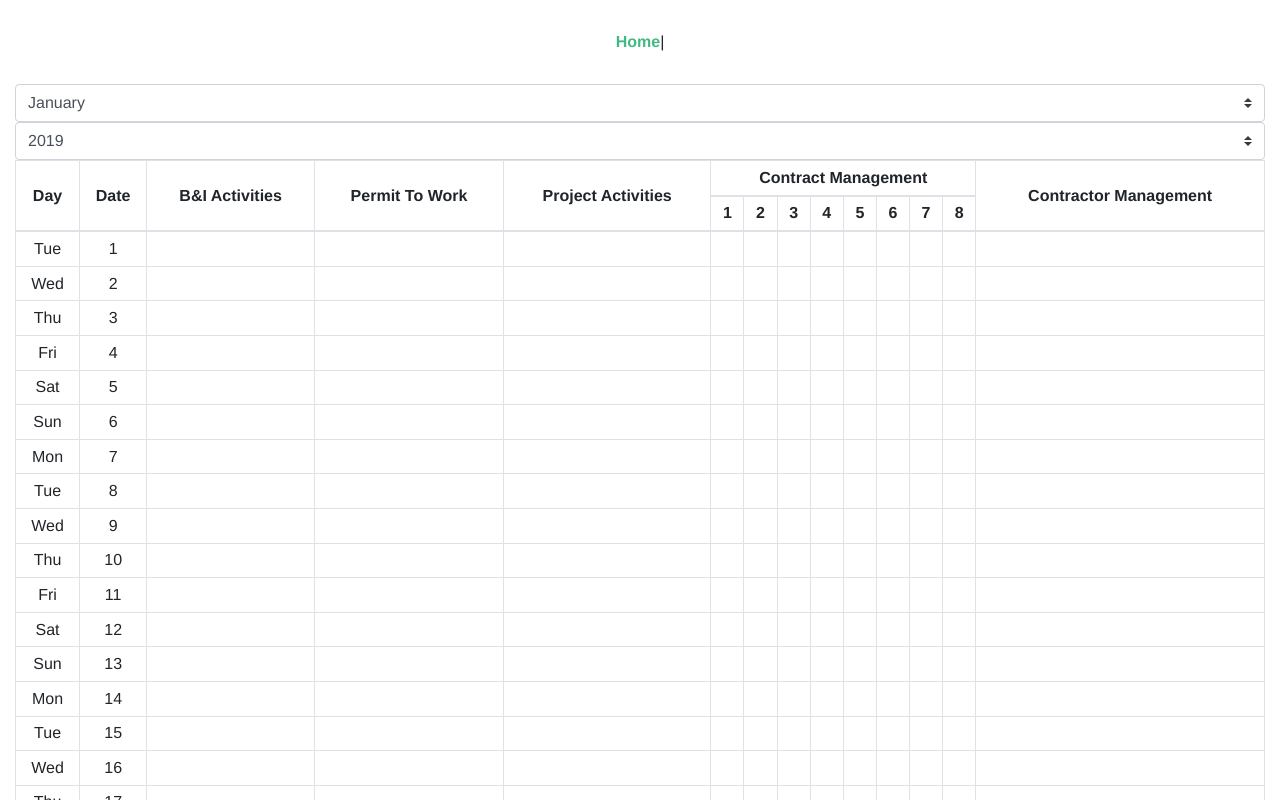
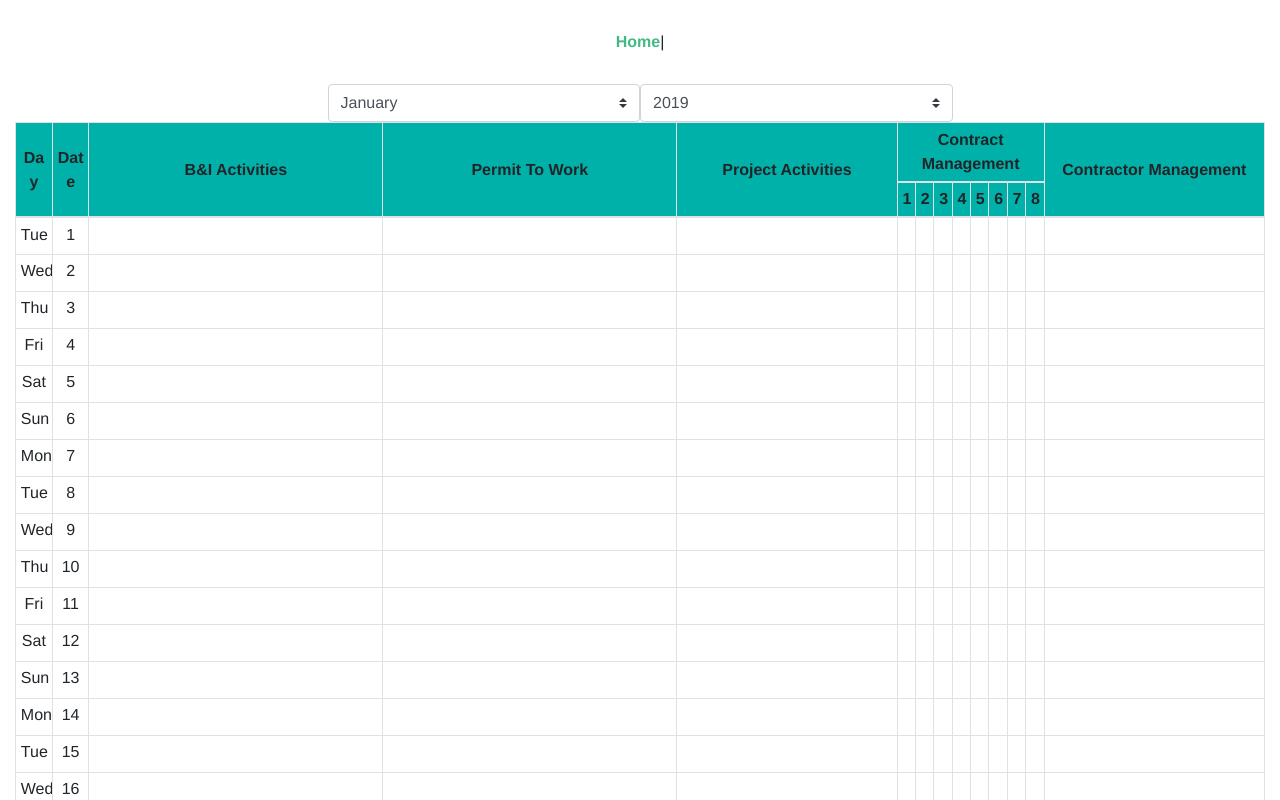
Before and after one commit to teamfmsdev/scheduling, a Vue app: page / in a window 1280 px wide. Shown: the top 800 px of the page. Built offline with nearby package versions, Linux system fonts and the light colour scheme.

Commit message:
Overhauled css to make table fixed in width.

```diff
--- a/src/components/mainTable.vue
+++ b/src/components/mainTable.vue
@@ -411,12 +411,64 @@ export default {
 };
 </script>
 
-<style>
-.fade-enter-active,
-.fade-leave-active {
-  transition: opacity 0.5s;
+
+
+<style lang="scss" scoped>
+.active {
+  background-color: #074a4f;
 }
-.fade-enter, .fade-leave-to /* .fade-leave-active below version 2.1.8 */ {
-  opacity: 0;
+select {
+  width: 25%;
+}
+
+td,
+th {
+  white-space: pre-wrap;
+  word-wrap: break-word;
+}
+
+th {
+  background-color: rgb(0, 177, 169);
+}
+
+table {
+  width: 100%;
+  height: 100%;
+  table-layout: fixed;
+}
+
+.parentRow {
+  td {
+    height: 37px;
+    max-height: 37px;
+    overflow: hidden;
+    white-space: nowrap;
+  }
+}
+
+.parentRow:hover {
+  background-color: rgb(0, 177, 169);
+}
+
+thead {
+  tr:nth-child(1) {
+    th:nth-child(1),
+    th:nth-child(2) {
+      width: 2.5%;
+    }
+    th:nth-child(3),
+    th:nth-child(4) {
+      width: 20%;
+    }
+    th:nth-child(5) {
+      width: 15%;
+    }
+    th:nth-child(6) {
+      width: 10%;
+    }
+    th:nth-child(7) {
+      width: 15%;
+    }
+  }
 }
 </style>
```
